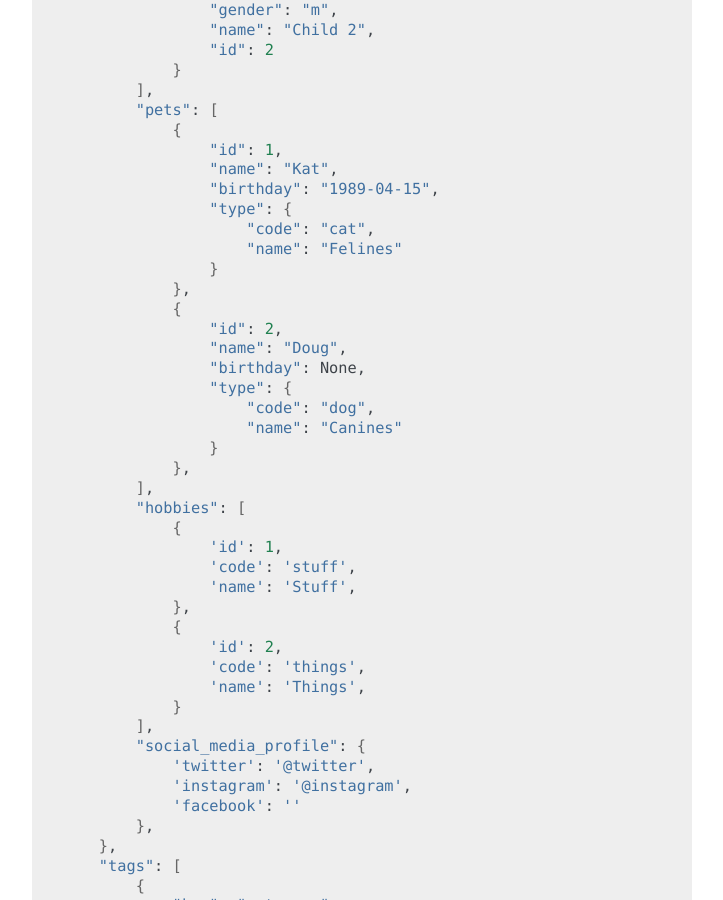
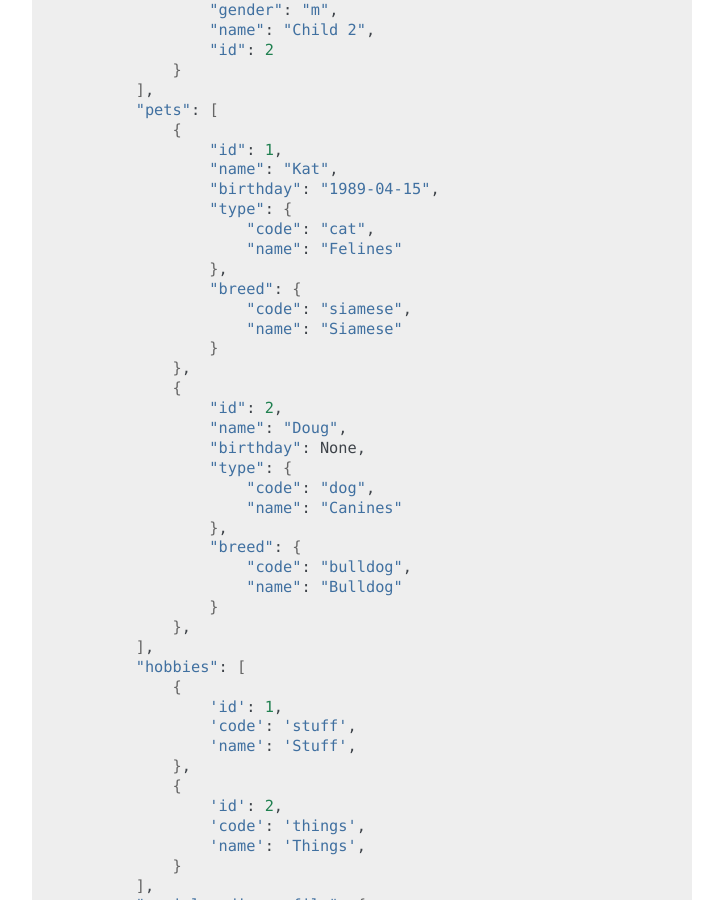
Before and after one commit to ui/stamps-api-docs, a Sphinx documentation site: the page built from source/customer_api.rst, in a window 1280 px wide and 900 px high, scrolled down 11861 px. Shown: the whole window, without its empty margins (388-1111 px from the left). Built offline with Sphinx 7.4.7, drawn with Linux system fonts in a browser that asks for light colours.

Commit message:
update api pets data include breeds (#76)

```diff
--- a/source/customer_api.rst
+++ b/source/customer_api.rst
@@ -623,6 +623,10 @@ A successful API call:
                     "type": {
                         "code": "cat",
                         "name": "Felines"
+                    },
+                    "breed": {
+                        "code": "siamese",
+                        "name": "Siamese"
                     }
                 },
                 {
@@ -632,6 +636,10 @@ A successful API call:
                     "type": {
                         "code": "dog",
                         "name": "Canines"
+                    },
+                    "breed": {
+                        "code": "bulldog",
+                        "name": "Bulldog"
                     }
                 },
             ],
```
Also changed, not shown: source/pet_api.rst (+6 -1 lines).
